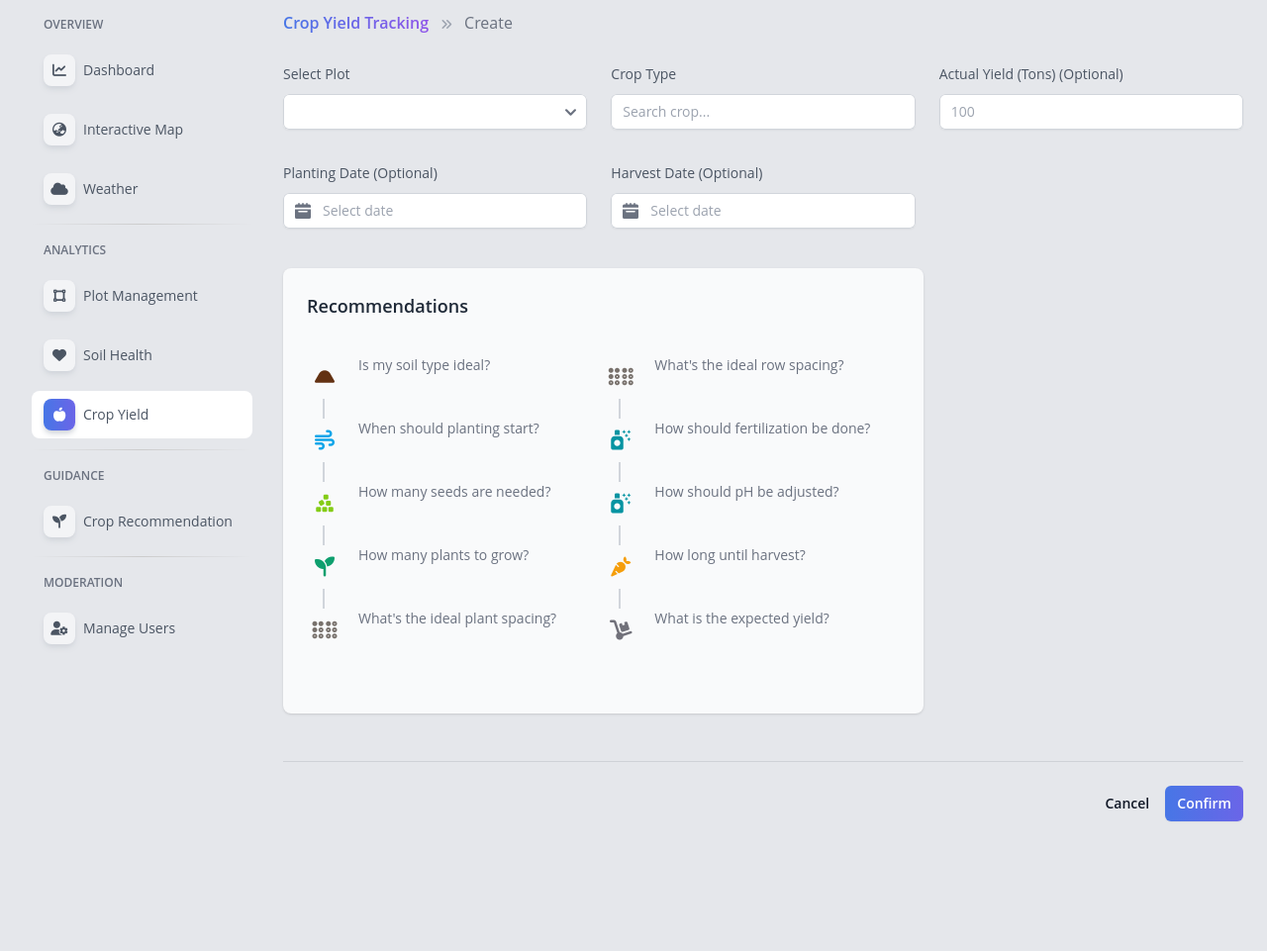
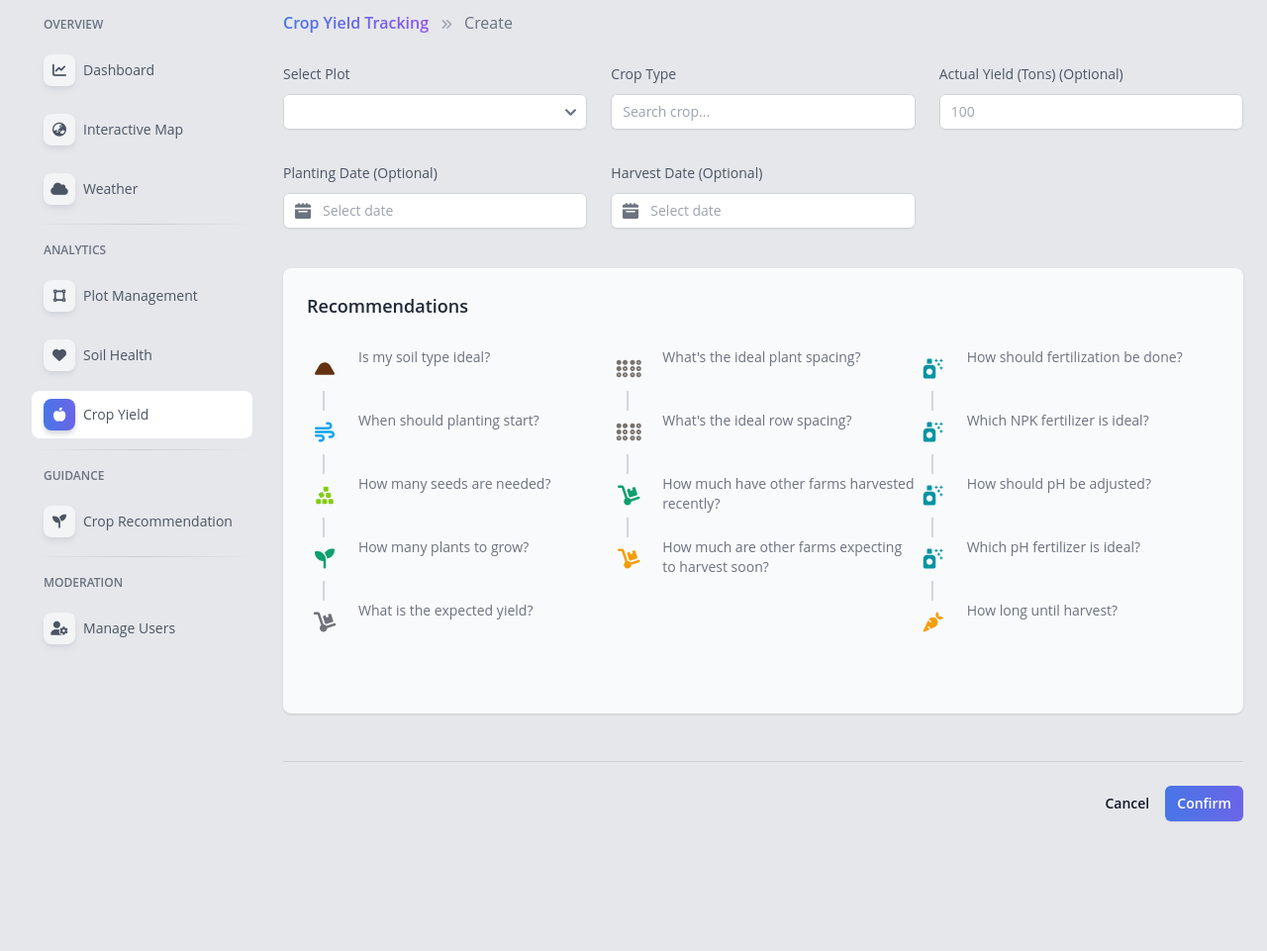
Before and after one commit to the-unheard/farmore, a Laravel app: page /crop-yield/create in a window 1280 px wide. Shown: the part 93-1054 px from the top of the page at 99% size. Run offline with Laravel 12, Linux system fonts and the light colour scheme; a user stored in the database is signed in; data comes from the database, SQL or seed files in the repository; tables that the repository leaves empty hold one stand-in row (values such as "Sample post"); lists and menus that the app fills with data are empty; style sheets or scripts are compiled from the project's sources; parts of the project's set-up code (start-up, migrations or seed data) failed here and were passed over; some libraries are stand-ins or nearby versions.

Commit message:
Updated crop yield's recommendation to be similar with planting recommendation page. Added further logic to npk fertilizer recommendation.

```diff
--- a/app/Http/Controllers/CropYieldController.php
+++ b/app/Http/Controllers/CropYieldController.php
@@ -8,6 +8,7 @@ use App\Models\CropYield;
 use App\Models\Plot;
 use App\Services\ChartHelperService;
 use App\Services\CropRecommendationService;
+use App\Services\RecommendationService;
 use Carbon\Carbon;
 use Illuminate\Http\Request;
 use Illuminate\Support\Facades\DB;
@@ -194,139 +195,13 @@ class CropYieldController extends Controller
             'plot_id' => ['required', 'integer'],
         ]);
 
-        $crop = CropData::where('crop_name', $request->crop_name)->firstOrFail();
         $plot = auth()->user()->plot()->findOrFail($request->plot_id);
-        $idealSoil = $this->getIdealSoil($plot, $crop);
-        $idealMonth = $this->getIdealMonth($plot, $crop);
-        $fertilizerAdvice = $this->getNPK($plot, $crop);
-        $phAdvice = $this->getPH($plot, $crop);
+        $recommendationService = new RecommendationService();
+        $cropInformation = $recommendationService->getCropInformation($request->crop_name, $plot);
 
-        return response()->json([
-            'ideal_soil' => $idealSoil,
-            'ideal_month' => $idealMonth,
-            'seeds_min' => $crop->seeds_needed_min,
-            'seeds_max' => $crop->seeds_needed_max,
-            'seeds_unit' => $crop->seeds_unit,
-            'density_min' => $crop->density_min,
-            'density_max' => $crop->density_max,
-            'spacing_plant_min' => $crop->spacing_plant_min,
-            'spacing_plant_max' => $crop->spacing_plant_max,
-            'spacing_row_min' => $crop->spacing_row_min,
-            'spacing_row_max' => $crop->spacing_row_max,
-            'fertilizer_advice' => $fertilizerAdvice,
-            'ph_advice' => $phAdvice,
-            'maturity_min' => $crop->maturity_min,
-            'maturity_max' => $crop->maturity_max,
-            'maturity_unit' => $crop->maturity_unit,
-            'maturity_type' => $crop->maturity_type,
-            'produce_min' => $crop->yield_min,
-            'produce_max' => $crop->yield_max,
-            'hectare' => $plot->hectare,
-        ]);
-    }
-
-    private function getIdealSoil($plot, $crop)
-    {
-        $plotSoilType = $plot->soil_type;
-
-        $idealSoilType = json_decode($crop->soil_types, true);
-
-        if(in_array($plotSoilType, $idealSoilType)){
-            return 'Yes, it\'s ideal on your ' . $plotSoilType . ' soil';
-        } else {
-            if (count($idealSoilType) > 1) {
-                $last = array_pop($idealSoilType);
-                $formattedSoilTypes = implode(', ', $idealSoilType) . ' and ' . $last;
-            } else {
-                $formattedSoilTypes = $idealSoilType[0];
-            }
-
-            return 'No, it\'s better on ' . $formattedSoilTypes;
-        }
-    }
-
-    private function getIdealMonth($plot, $crop)
-    {
-        $city = $plot->city;
-        $climate = CityClimate::where('municipality', $city)->firstOrFail()->climate;
-        $climateColumn = 'climate_' . $climate;
-        $allowedMonths = json_decode($crop->$climateColumn, true);
-
-        sort($allowedMonths);
-        $currentMonth = now()->month;
-        $idealMonth = null;
-        foreach ($allowedMonths as $month) {
-            if($month === $currentMonth) {
-                return 'this month';
-            }
-            else if ($month > $currentMonth) {
-                $idealMonth = $month;
-                break;
-            }
-        }
-        if (!$idealMonth) {
-            $idealMonth = $allowedMonths[0];
-        }
-        return 'on ' . Carbon::createFromFormat('m', $idealMonth)->format('F');
-    }
-
-    private function getNPK($plot, $crop)
-    {
-        $cropRecommendationService = new CropRecommendationService();
-
-        // get the latest soil record for the plot
-        $soil = $plot->latestSoil;
-
-        if (!$soil) {
-            return 'No soil record found';
-        }
-
-        $normalizedNPK = $cropRecommendationService->normalizedNPK($crop, $soil);
-
-        $prioritize = [];
-
-        if ($normalizedNPK['normalizedUserN'] < $normalizedNPK['normalizedCropN']) {
-            $prioritize[] = 'Nitrogen';
-        }
-        if ($normalizedNPK['normalizedUserP'] < $normalizedNPK['normalizedCropP']) {
-            $prioritize[] = 'Phosphorus';
-        }
-        if ($normalizedNPK['normalizedUserK'] < $normalizedNPK['normalizedCropK']) {
-            $prioritize[] = 'Potassium';
-        }
-
-        if (!empty($prioritize)) {
-            return 'Focus more on ' . implode(' and ', $prioritize);
-        } else {
-            return 'Give a balanced amount of NPK';
-        }
+        return response()->json($cropInformation, 200);
 
     }
 
-    private function getPH($plot, $crop) {
-
-        $soil = $plot->latestSoil;
-        if (!$soil) {
-            return 'No soil record found';
-        }
-
-        $userPh = $soil->ph;
-        $cropPhMin = $crop->req_ph_min;
-        $cropPhMax = $crop->req_ph_max;
-
-        if (!$userPh) {
-            return 'No recent pH record';
-        } elseif ($userPh) {
-            if ($userPh > $cropPhMax) {
-                return 'pH must be decreased to ' . $cropPhMin . ' - ' . $cropPhMax . ' pH';
-            } elseif ($userPh < $cropPhMin) {
-                return 'pH must be increased to ' . $cropPhMin . ' - ' . $cropPhMax . ' pH';
-            } else {
-                return 'pH is currently ideal';
-            }
-        } else {
-            return 'No record';
-        }
-    }
 
 }
--- a/resources/js/crop-populate-estimates.js
+++ b/resources/js/crop-populate-estimates.js
@@ -10,65 +10,52 @@ export function populateEstimates(cropName, plotId) {
     const plantPhSpan = document.getElementById('yield-predict-ph');
     const plantMaturitySpan = document.getElementById('yield-predict-maturity');
     const plantProduceSpan = document.getElementById('yield-predict-produce');
+    const plantOthersHarvested = document.getElementById('yield-others-harvested');
+    const plantTotalExpected = document.getElementById('yield-total-expected');
+    const plantIdealFertilizer = document.getElementById('yield-ideal-fertilizer');
+    const plantIdealPh = document.getElementById('yield-ideal-ph');
 
     fetch(`/crop-yield-estimates?crop_name=${cropName}&plot_id=${plotId}`)
         .then(response => response.json())
         .then(data => {
+            // Use Laravel-calculated values
             const {
-                ideal_soil, ideal_month, seeds_min, seeds_max, seeds_unit,
-                density_min, density_max, spacing_plant_min, spacing_plant_max,
-                spacing_row_min, spacing_row_max, fertilizer_advice, ph_advice,
-                maturity_min, maturity_max, maturity_unit, maturity_type,
-                produce_min, produce_max, hectare
+                crop_name, ideal_soil, ideal_soonest_month, seeds_needed,
+                density, spacing_plant, spacing_row, ph, npk, maturity, yield_message,
+                total_actual_yield, total_expected, my_expected_max, ph_fertilizer, npk_fertilizer
             } = data;
 
             // Title
-            plantTitle.innerText = `Recommendations for ${cropName}`;
+            plantTitle.innerText = `Recommendations for ${crop_name}`;
 
-            // Soil type and month
-            plantSoilTypeSpan.innerText = `${ideal_soil}`;
-            plantMonthSpan.innerText = `It's ideal to plant ${ideal_month}`;
+            // Soil type and planting time
+            plantSoilTypeSpan.innerText = ideal_soil;
+            plantMonthSpan.innerText = `It's ideal to plant in ${ideal_soonest_month}`;
 
-            // Seed calculation
-            const seedsMin = (seeds_min * hectare).toLocaleString();
-            const seedsMax = (seeds_max * hectare).toLocaleString();
-            plantSeedSpan.innerText = seedsMin === seedsMax ?
-                `Around ${seedsMin} ${seeds_unit}` : `${seedsMin} to ${seedsMax} ${seeds_unit}`;
-
-            // Density calculation
-            const densityMin = Math.floor((density_min * hectare)).toLocaleString();
-            const densityMax = Math.floor((density_max * hectare)).toLocaleString();
-            plantDensitySpan.innerText = densityMin === densityMax ?
-                `Around ${densityMin} plants` : `${densityMin} to ${densityMax} plants`;
+            // Seeds & density (already calculated in Laravel)
+            plantSeedSpan.innerText = seeds_needed;
+            plantDensitySpan.innerText = density;
 
             // Spacing
-            plantSpacingSpan.innerText = spacing_plant_min === spacing_plant_max ?
-                `Around ${spacing_plant_min} cm` : `${spacing_plant_min}-${spacing_plant_max} cm`;
-
-            if (spacing_row_min && spacing_row_max) {
-                plantRowSpacingSpan.innerText = spacing_row_min === spacing_row_max ?
-                    `Around ${spacing_row_min} cm` : `${spacing_row_min}-${spacing_row_max} cm`;
-            } else {
-                plantRowSpacingSpan.innerText = 'Row spacing not available';
-            }
+            plantSpacingSpan.innerText = spacing_plant;
+            plantRowSpacingSpan.innerText = spacing_row ? spacing_row : 'Row spacing not available';
 
             // Fertilizer advice
-            plantFertilizerSpan.innerText = fertilizer_advice;
-            plantPhSpan.innerText = ph_advice;
+            plantFertilizerSpan.innerText = npk;
+            plantPhSpan.innerText = ph;
+            plantIdealFertilizer.innerText = npk_fertilizer;
+            plantIdealPh.innerText = ph_fertilizer;
 
-            // Maturity
-            const maturityMin = Math.floor((maturity_min * hectare)).toLocaleString();
-            const maturityMax = Math.floor((maturity_max * hectare)).toLocaleString();
-            plantMaturitySpan.innerText = maturityMin === maturityMax ?
-                `Around ${maturityMin} ${maturity_unit} after ${maturity_type}` : `${maturityMin} to ${maturityMax} ${maturity_unit} after ${maturity_type}`;
+            // Maturity & Expected Yield
+            plantMaturitySpan.innerText = maturity;
+            plantProduceSpan.innerText = `Expected yield: ${yield_message}`;
 
-            // Produce
-            const produceMin = Math.floor((produce_min * hectare)).toLocaleString();
-            const produceMax = Math.floor((produce_max * hectare)).toLocaleString();
-            const produceAvg = ((produce_min * hectare) + (produce_max * hectare)) / 2;
-            plantProduceSpan.innerText = produceMin === produceMax ?
-                `Around ${produceMin} tons` : `${produceMin} to ${produceMax} tons`;
+            // Other farms' harvested total
+            plantOthersHarvested.innerText = `${total_actual_yield} tons`;
+            plantTotalExpected.innerText = total_expected;
 
         })
         .catch(error => console.error('Error:', error));
+
+
 }
--- a/resources/views/crop-recommendation/index.blade.php
+++ b/resources/views/crop-recommendation/index.blade.php
@@ -44,7 +44,7 @@
                                 <div class="absolute w-0.5 bg-gray-300 h-72 left-4 top-10"></div>
                                 <x-crop-recommendation.timeline-item value="{{ $recommendation['spacing_plant'] }}" label="What's the ideal plant spacing?" icon="fa-braille" color="text-stone-500"/>
                                 <x-crop-recommendation.timeline-item value="{{ $recommendation['spacing_row'] }}" label="What's the ideal row spacing?" icon="fa-braille" color="text-stone-500"/>
-                                <x-crop-recommendation.timeline-item value="{{ $recommendation['yield'] }}" label="What is the expected yield?" icon="fa-dolly" color="text-zinc-500"/>
+                                <x-crop-recommendation.timeline-item value="{{ $recommendation['yield_message'] }}" label="What is the expected yield?" icon="fa-dolly" color="text-zinc-500"/>
                                 <x-crop-recommendation.timeline-item value="{{ $recommendation['total_actual_yield'] . ' tons'}}" label="How much have other farms harvested recently?" icon="fa-dolly" color="text-green-500"/>
                                 <x-crop-recommendation.timeline-item value="{{ $recommendation['total_expected'] }}" label="How much are other farms expecting to harvest soon?" icon="fa-dolly" color="text-amber-500"/>
                             </div>
--- a/resources/views/crop-yield/create.blade.php
+++ b/resources/views/crop-yield/create.blade.php
@@ -19,24 +19,31 @@
                     <x-form-date-picker input_id="harvest_date" placeholder="" comment="(Optional)">Harvest Date</x-form-date-picker>
                 </div>
 
-                <div class="w-2/3 h-[450px] mt-10 bg-gray-50 rounded-lg shadow p-6">
+                <div class="w-full h-[450px] mt-10 bg-gray-50 rounded-lg shadow p-6">
                     <h2 id="yield-predict-title" class="text-lg font-semibold text-gray-800">Recommendations</h2>
                     <div class="flex">
-                        <div class="w-1/2 relative py-4">
+                        <div class="w-1/3 relative py-2">
                             <div class="absolute w-0.5 bg-gray-300 h-72 left-4 top-10"></div>
                             <x-crop-yield-timeline-item id="yield-predict-soil-type" label="Is my soil type ideal?" icon="fa-mound" color="text-yellow-900"/>
                             <x-crop-yield-timeline-item id="yield-predict-month" label="When should planting start?" icon="fa-wind" color="text-sky-500"/>
                             <x-crop-yield-timeline-item id="yield-predict-seed" label="How many seeds are needed?" icon="fa-cubes-stacked" color="text-lime-500"/>
                             <x-crop-yield-timeline-item id="yield-predict-density" label="How many plants to grow?" icon="fa-seedling" color="text-green-500"/>
+                            <x-crop-yield-timeline-item id="yield-predict-produce" label="What is the expected yield?" icon="fa-dolly" color="text-zinc-500"/>
+                        </div>
+                        <div class="w-1/3 relative py-2">
+                            <div class="absolute w-0.5 bg-gray-300 h-48 left-4 top-10"></div>
                             <x-crop-yield-timeline-item id="yield-predict-plant-spacing" label="What's the ideal plant spacing?" icon="fa-braille" color="text-stone-500"/>
+                            <x-crop-yield-timeline-item id="yield-predict-row-spacing" label="What's the ideal row spacing?" icon="fa-braille" color="text-stone-500"/>
+                            <x-crop-yield-timeline-item id="yield-others-harvested" label="How much have other farms harvested recently?" icon="fa-dolly" color="text-green-500"/>
+                            <x-crop-yield-timeline-item id="yield-total-expected" label="How much are other farms expecting to harvest soon?" icon="fa-dolly" color="text-amber-500"/>
                         </div>
-                        <div class="w-1/2 relative py-4">
+                        <div class="w-1/3 relative py-2">
                             <div class="absolute w-0.5 bg-gray-300 h-72 left-4 top-10"></div>
-                            <x-crop-yield-timeline-item id="yield-predict-row-spacing" label="What's the ideal row spacing?" icon="fa-braille" color="text-stone-500"/>
                             <x-crop-yield-timeline-item id="yield-predict-fertilizer" label="How should fertilization be done?" icon="fa-spray-can-sparkles" color="text-teal-500"/>
+                            <x-crop-yield-timeline-item id="yield-ideal-fertilizer" label="Which NPK fertilizer is ideal?" icon="fa-spray-can-sparkles" color="text-teal-500"/>
                             <x-crop-yield-timeline-item id="yield-predict-ph" label="How should pH be adjusted?" icon="fa-spray-can-sparkles" color="text-teal-500"/>
+                            <x-crop-yield-timeline-item id="yield-ideal-ph" label="Which pH fertilizer is ideal?" icon="fa-spray-can-sparkles" color="text-teal-500"/>
                             <x-crop-yield-timeline-item id="yield-predict-maturity" label="How long until harvest?" icon="fa-carrot" color="text-amber-500"/>
-                            <x-crop-yield-timeline-item id="yield-predict-produce" label="What is the expected yield?" icon="fa-dolly" color="text-zinc-500"/>
                         </div>
                     </div>
                 </div>
```
Also changed, not shown: app/Services/RecommendationService.php (+12 -6 lines), resources/views/crop-yield/edit.blade.php (+12 -5 lines).
